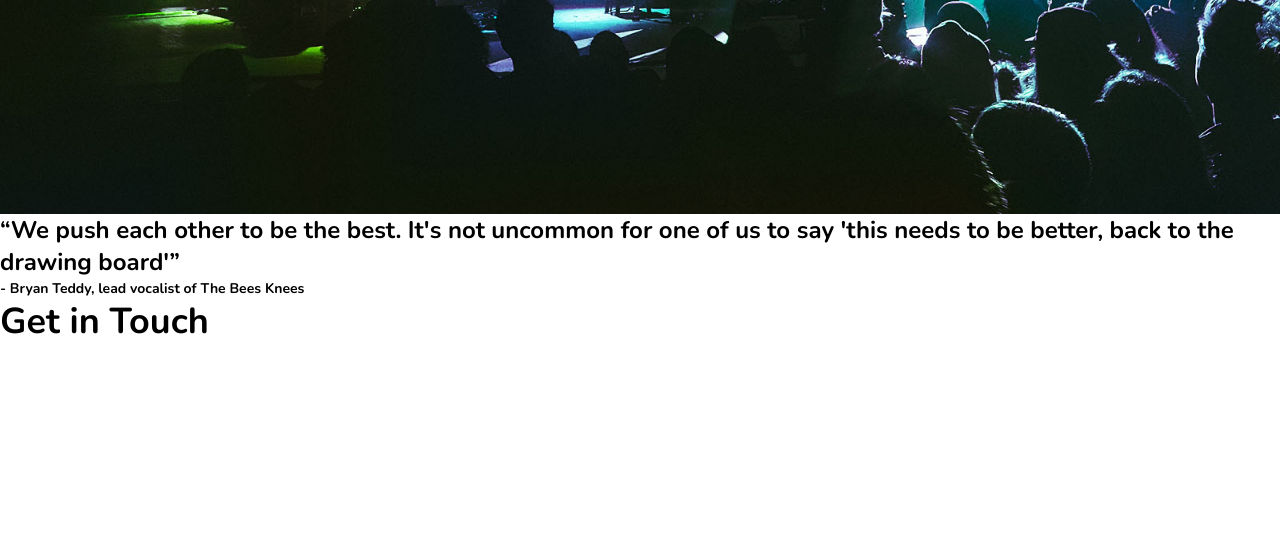
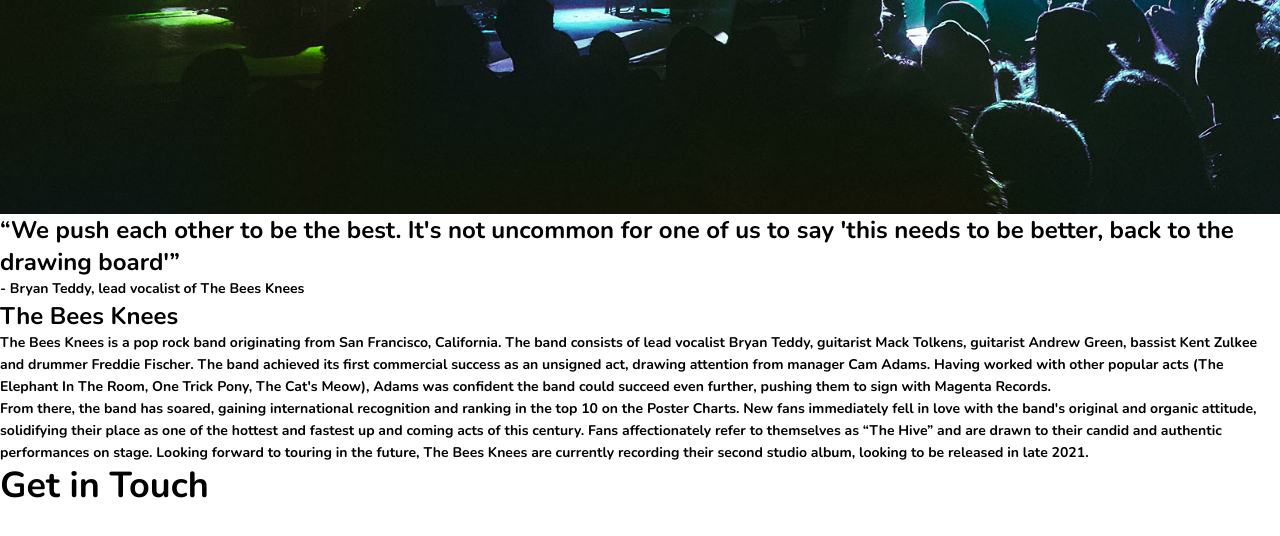
Before and after one commit to SobiahSelvarajah/ss-bandsite, a React (Create React App) app in the folder client/: page / in a window 1280 px wide. Shown: the part 1001-1537 px from the top of the page. Built offline with nearby package versions, Linux system fonts and the light colour scheme; the HTML template or start-up script is replaced by a standard one.

Commit message:
components: gallery set up

```diff
--- a/client/src/components/about/About.jsx
+++ b/client/src/components/about/About.jsx
@@ -2,6 +2,7 @@ import React from 'react'
 import AboutHeading from '../aboutHeading/AboutHeading'
 import AboutPic from '../aboutPic/AboutPic'
 import AboutComment from '../aboutComment/AboutComment'
+import AboutDesc from '../aboutDesc/AboutDesc'
 import './About.css'
 
 const About = () => {
@@ -10,7 +11,7 @@ const About = () => {
         <AboutHeading/>
         <AboutPic/>
         <AboutComment/>
-        {/* description */}
+        <AboutDesc/>
     </article>
   )
 }
```
Also changed, not shown: client/src/components/gallery/Gallery.jsx (added, +13 -0 lines), client/src/components/gallery/Gallery.css (added).
